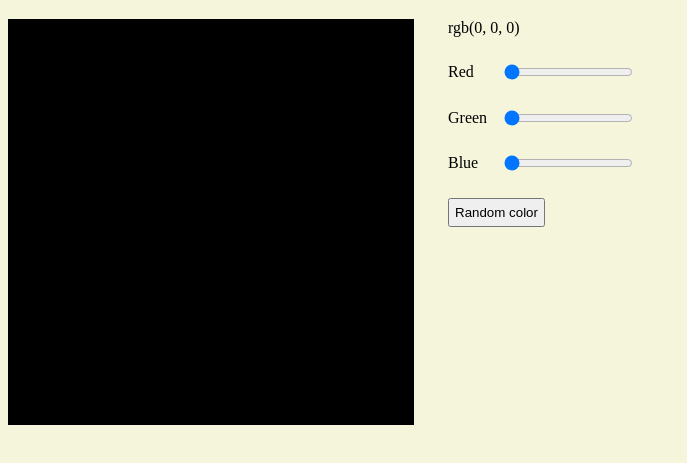
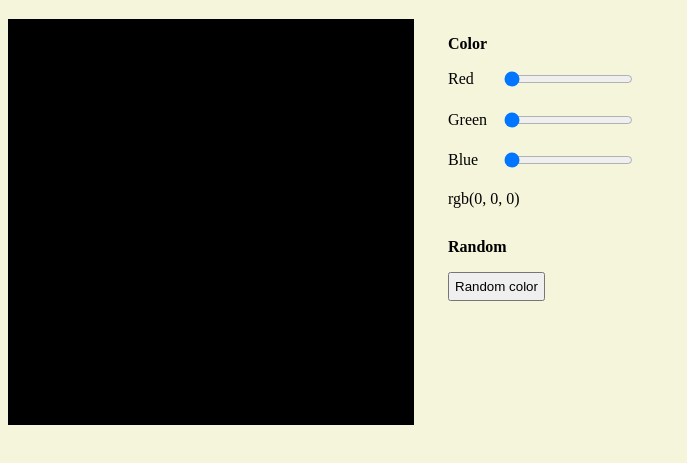
Before and after one commit to mrcodeswildride/color-picker, a plain HTML site: page index.html in a window 1280 px wide. Shown: the part 61-524 px from the top of the page, without its empty margins (0-687 px from the left). Drawn offline with Linux system fonts and the light colour scheme.

Commit message:
moved slider value paragraph

```diff
--- a/index.html
+++ b/index.html
@@ -16,23 +16,26 @@
 	<div id="box"></div>
 
 	<div id="sidePanel">
-		<div id="colorText">rgb(0, 0, 0)</div>
+		<p class="label">Color</p>
 
-		<div>
+		<div class="row">
 			<label for="redSlider">Red</label>
       <input type="range" min="0" max="255" value="0" id="redSlider">
     </div>
 
-    <div>
+    <div class="row">
       <label for="greenSlider">Green</label>
       <input type="range" min="0" max="255" value="0" id="greenSlider">
     </div>
 
-    <div>
+    <div class="row">
       <label for="blueSlider">Blue</label>
       <input type="range" min="0" max="255" value="0" id="blueSlider">
     </div>
 
+    <p id="colorParagraph">rgb(0, 0, 0)</p>
+
+    <p class="label">Random</p>
     <button id="randomButton">Random color</button>
   </div>
 </body>
--- a/script.js
+++ b/script.js
@@ -1,18 +1,21 @@
 let box = document.getElementById(`box`)
+
 let redSlider = document.getElementById(`redSlider`)
 let greenSlider = document.getElementById(`greenSlider`)
 let blueSlider = document.getElementById(`blueSlider`)
+let colorParagraph = document.getElementById(`colorParagraph`)
+
 let randomButton = document.getElementById(`randomButton`)
-let colorText = document.getElementById(`colorText`)
 
 redSlider.addEventListener(`input`, changeColor)
 greenSlider.addEventListener(`input`, changeColor)
 blueSlider.addEventListener(`input`, changeColor)
+
 randomButton.addEventListener(`click`, changeRandomColor)
 
 function changeColor() {
   box.style.backgroundColor = `rgb(${redSlider.value}, ${greenSlider.value}, ${blueSlider.value})`
-  colorText.innerHTML = box.style.backgroundColor
+  colorParagraph.innerHTML = box.style.backgroundColor
 }
 
 function changeRandomColor() {
--- a/style.css
+++ b/style.css
@@ -14,11 +14,14 @@ body {
   border: 3px solid black;
   background-color: rgb(0, 0, 0);
   margin-right: 30px;
-  margin-bottom: 30px;
 }
 
-#sidePanel > div {
-  margin-bottom: 25px;
+.label {
+  font-weight: bold;
+}
+
+.row {
+  margin-bottom: 20px;
 }
 
 label,
@@ -31,6 +34,10 @@ label {
   width: 50px;
 }
 
+#colorParagraph {
+  margin-bottom: 30px;
+}
+
 button {
   padding: 5px;
 }
```
